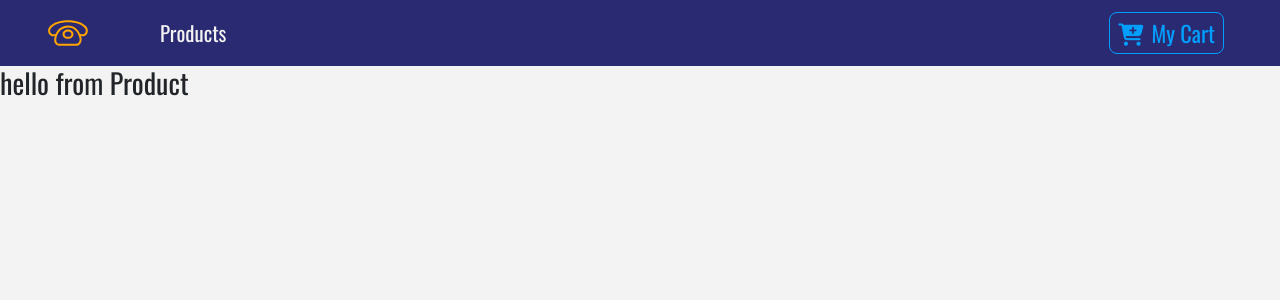
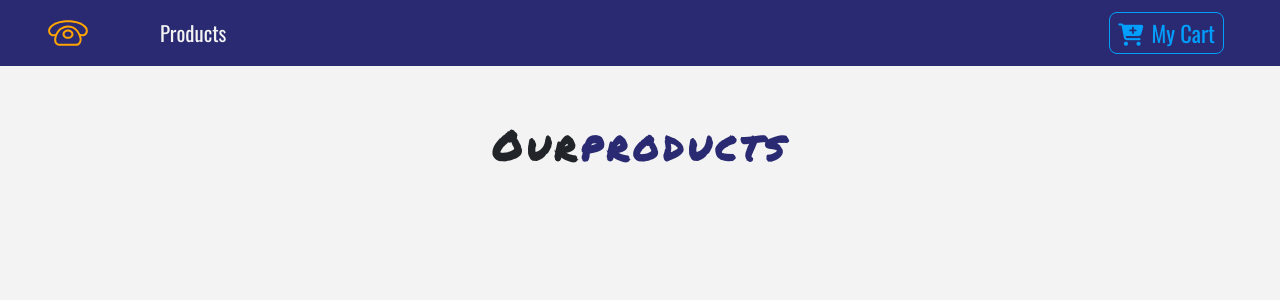
Before and after one commit to BlagovestGerov/vista-react-app, a React (Create React App) app: page / in a window 1280 px wide. Shown: the top 300 px of the page. Built offline with nearby package versions, Linux system fonts and the light colour scheme.

Commit message:
Added products list page title and styled it

```diff
--- a/src/App.js
+++ b/src/App.js
@@ -6,7 +6,7 @@
 import Navbar from './components/Navbar';
 import Details from './components/Details';
 import Default from './components/Default';
-import Card from './components/Card';
+import Cart from './components/Cart';
 import ProductList from './components/ProductList';
 
 
@@ -17,7 +17,7 @@
       <Switch>
         <Route exact path="/" component={ProductList} />
         <Route path="/details" component={Details} />
-        <Route path="/card" component={Card} />
+        <Route path="/cart" component={Cart} />
         <Route component={Default} />
         </Switch>
     </React.Fragment>
--- a/src/components/Card.js
+++ b/src/components/Cart.js
@@ -1,9 +1,9 @@
 import React from 'react'
 
-export default function Card() {
+export default function Cart() {
     return (
         <div>
-            <h3>hello from card</h3>
+            <h3>hello from cart</h3>
         </div>
     )
 }
--- a/src/components/Navbar.js
+++ b/src/components/Navbar.js
@@ -20,7 +20,7 @@
                 </Link>
             </li>
         </ul>
-        <Link to="./cart" className="ml-auto">
+        <Link to="/cart" className="ml-auto">
         <ButtonContainer>
            <span className="mr-2">
            <i className="fas fa-cart-plus" />
--- a/src/components/ProductList.js
+++ b/src/components/ProductList.js
@@ -1,10 +1,22 @@
-import React from 'react'
+import React, { useState } from 'react'
 import Product from './Product';
+import Title from './Title';
 
 export default function ProductList() {
+
+    const [products, setProducts ] = useState([]);
+
     return (
-        <div>
-            <Product></Product>
-        </div>
+        <React.Fragment>
+            <div className="py-5">
+                <div className="container">
+                    <Title name="our" title="products"/>
+                    <div className="row"/>
+                </div>
+            </div>
+        </React.Fragment>
+        // <Product/>
+
+
     )
 }
--- /dev/null
+++ b/src/components/Title.js
@@ -0,0 +1,16 @@
+import React from 'react'
+
+export default function Title({name, title}) {
+    return (
+        <div className="row">
+            <div className="col-10 mx-auto my-2 text-center text-title">
+                <h1 className="text-capitalize font-weight-bold">
+                    {name}
+                    <strong className="text-blue">
+                        {title}
+                    </strong>
+                </h1>
+            </div>
+        </div>
+    )
+}
```
